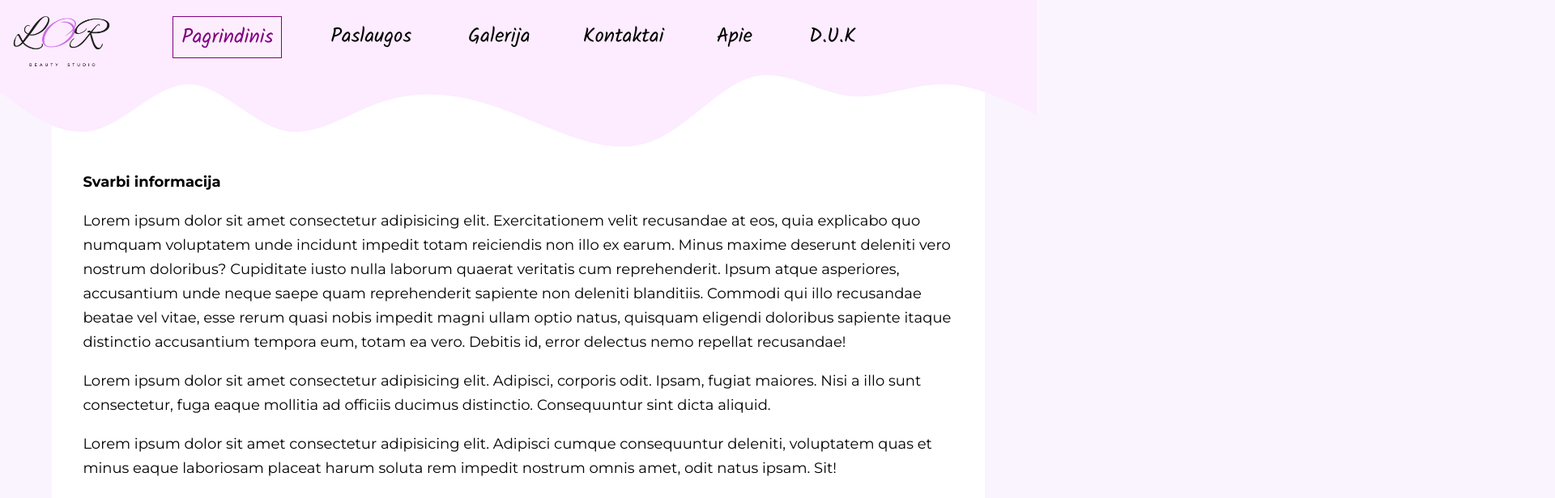
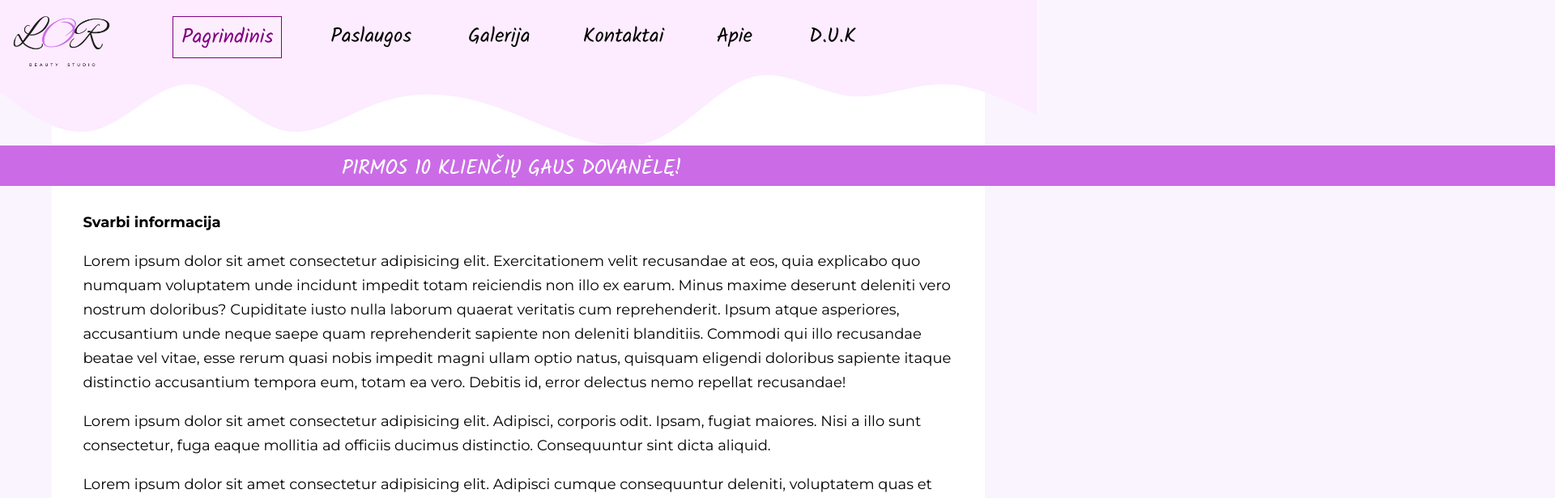
Before and after one commit to ArminasStrolys/react-projects, a React (Create React App) app in the folder eyebrow-portfolio-site/: page / in a window 1280 px wide. Shown: the top 616 px of the page at 81% size, 1920 px wide, since content can reach past the window. Built offline with nearby package versions, Linux system fonts and the light colour scheme.

Commit message:
Added announcement bar

```diff
--- a/eyebrow-portfolio-site/src/components/navi/Navi.jsx
+++ b/eyebrow-portfolio-site/src/components/navi/Navi.jsx
@@ -6,6 +6,7 @@ import About from '../about/About';
 import Gallery from '../gallery/Gallery';
 import FAQ from '../faq/FAQ';
 import logo from '../../images/logo.png';
+import ad from '../../images/long-ad-bar.jpg';
 import {
   BrowserRouter as Router,
   Route,
@@ -45,6 +46,7 @@ const Navi = () => {
           d="M0,128L21.8,144C43.6,160,87,192,131,181.3C174.5,171,218,117,262,117.3C305.5,117,349,171,393,181.3C436.4,192,480,160,524,144C567.3,128,611,128,655,138.7C698.2,149,742,171,785,186.7C829.1,203,873,213,916,192C960,171,1004,117,1047,106.7C1090.9,96,1135,128,1178,133.3C1221.8,139,1265,117,1309,117.3C1352.7,117,1396,139,1418,149.3L1440,160L1440,0L1418.2,0C1396.4,0,1353,0,1309,0C1265.5,0,1222,0,1178,0C1134.5,0,1091,0,1047,0C1003.6,0,960,0,916,0C872.7,0,829,0,785,0C741.8,0,698,0,655,0C610.9,0,567,0,524,0C480,0,436,0,393,0C349.1,0,305,0,262,0C218.2,0,175,0,131,0C87.3,0,44,0,22,0L0,0Z"
         ></path>
       </svg>
+
       <div>
         <Router>
           <div onClick={visibility} className="drop-down">
@@ -129,6 +131,12 @@ const Navi = () => {
               D.U.K
             </NavLink>
           </nav>
+          <div class="tech-slideshow">
+            <div class="mover-1"></div>
+          </div>
+          {/* <div class="tech-slideshow-2">
+            <div class="mover-2"></div>
+          </div> */}
           <Routes>
             <Route path="/" element={<Home />} />
             <Route path="/services" element={<Services />} />
@@ -139,6 +147,7 @@ const Navi = () => {
           </Routes>
         </Router>
       </div>
+
       <div ref={bottomRef}>
         <Contacts />
       </div>
--- a/eyebrow-portfolio-site/src/style/_navi.scss
+++ b/eyebrow-portfolio-site/src/style/_navi.scss
@@ -1,4 +1,32 @@
 @import './_var';
+
+.tech-slideshow {
+  height: 50px;
+  margin: 0 auto;
+  position: relative;
+  transform: translate3d(0, 0, 0);
+  z-index: 1;
+}
+
+.tech-slideshow > div {
+  height: 50px;
+  width: 9000px;
+  background: url(../images/long-ad-bar.jpg);
+  position: absolute;
+  top: 180px;
+  left: 0;
+  height: 100%;
+  transform: translate3d(0, 0, 0);
+}
+.tech-slideshow .mover-1 {
+  animation: moveSlideshow 30s linear infinite;
+}
+
+@keyframes moveSlideshow {
+  100% {
+    transform: translateX(-66.6666%);
+  }
+}
 
 .svg-icon {
   margin-bottom: -200px;
```
Also changed, not shown: eyebrow-portfolio-site/src/images/long-ad-bar.jpg (added).
